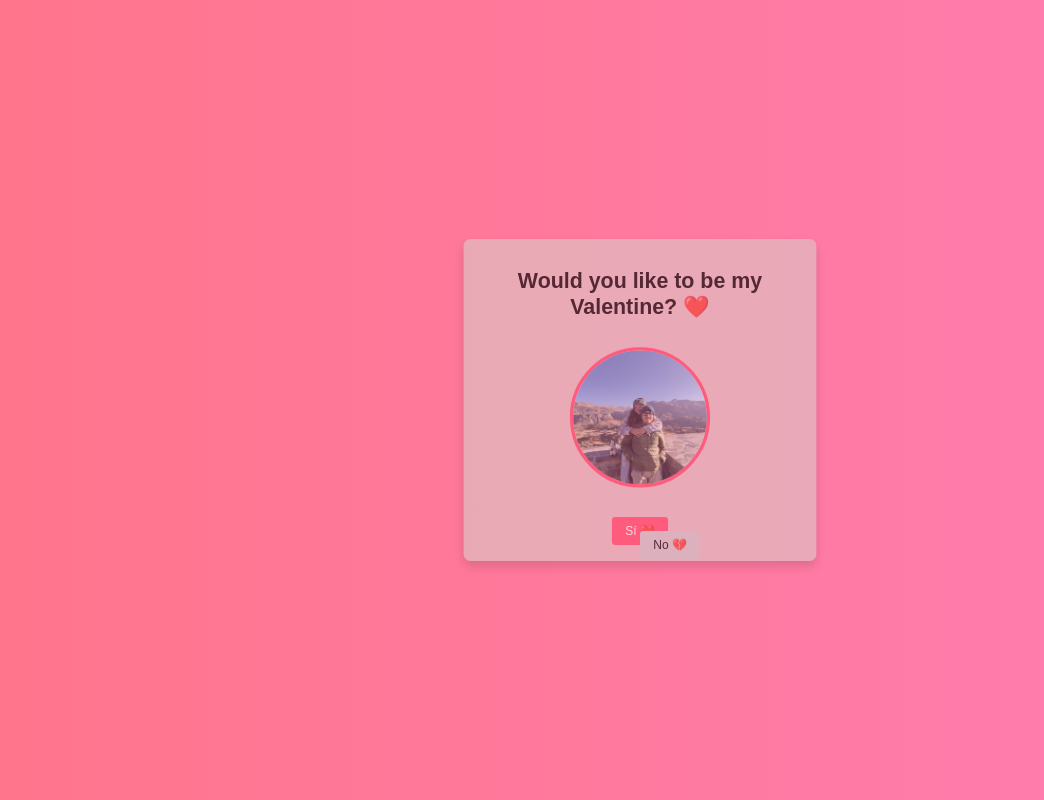
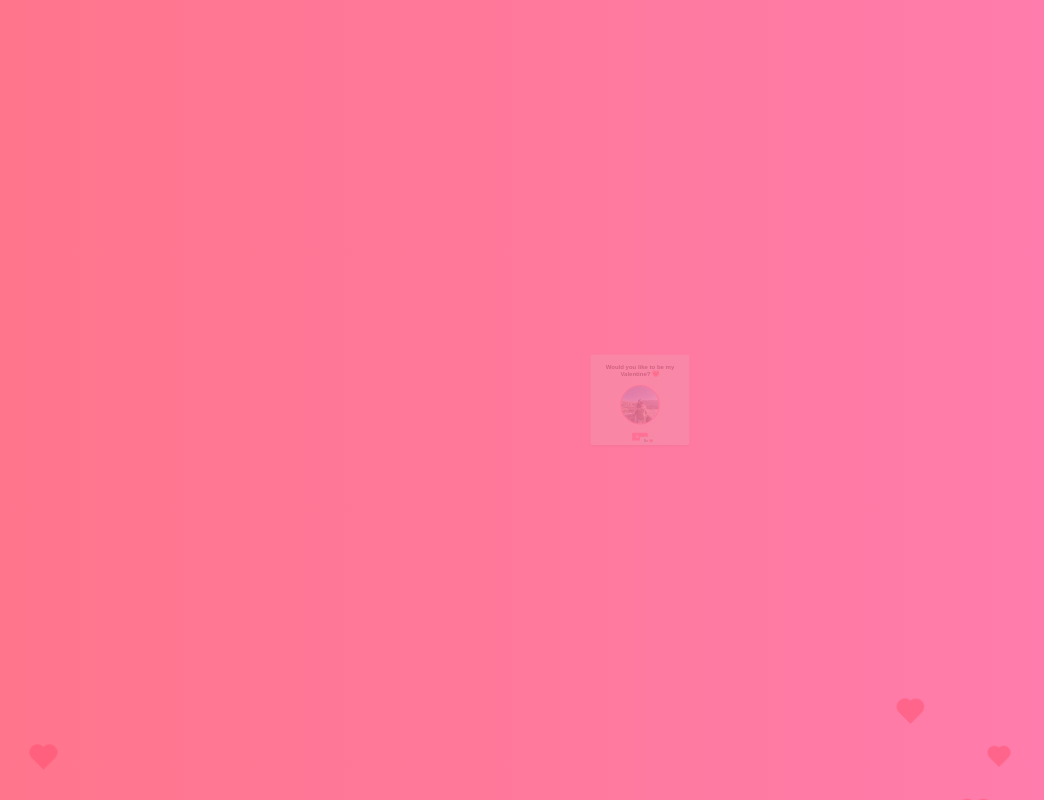
Before and after one commit to GustavoAdolfoRiverosJ/valentines-day-proposal, a React (Vite) app: page / in a window 1280 px wide. Both pictures are taken after a click on the button "Sí, dime! 💖". Shown: the whole page, without its empty margins (0-1044 px from the left). Built offline with nearby package versions, Linux system fonts and the light colour scheme.

Commit message:
Add floating hearts animation to Valentine's proposal screen

```diff
--- a/src/App.css
+++ b/src/App.css
@@ -145,3 +145,60 @@ button {
   90% { opacity: 1; transform: translate(-50%, -50%); }
   100% { opacity: 0; transform: translate(-50%, -45%); }
 }
+
+/*
+-------------------- CORAZONES --------------------
+*/
+/* ❤️ Contenedor de corazones de fondo */
+.hearts-background {
+  position: fixed;
+  top: 0;
+  left: 0;
+  width: 100vw;
+  height: 100vh;
+  pointer-events: none;
+  overflow: hidden;
+  z-index: -1;
+}
+
+/* ❤️ Corazón flotante */
+.heart-floating {
+  position: absolute;
+  bottom: -10vh; /* Inicia fuera de la pantalla */
+  width: 20px;
+  height: 20px;
+  background-color: #ff4d6d;
+  animation: floatBackground linear infinite;
+  transform: rotate(-45deg);
+}
+/* ❤️ Usamos ::before y ::after para crear la parte superior del corazón */
+.heart-floating::before,
+.heart-floating::after {
+  content: "";
+  position: absolute;
+  width: 100%;
+  height: 100%;
+  background-color: inherit;
+  border-radius: 50%;
+}
+
+.heart-floating::before {
+  top: -50%;
+  left: 0;
+}
+
+.heart-floating::after {
+  left: 50%;
+  top: 0;
+}
+
+@keyframes floatBackground {
+  from {
+    transform: translateY(0) scale(0.8) rotate(-45deg);
+    opacity: 0.6;
+  }
+  to {
+    transform: translateY(-120vh) scale(1.2) rotate(-45deg);
+    opacity: 0;
+  }
+}
--- a/src/App.jsx
+++ b/src/App.jsx
@@ -8,6 +8,7 @@ import backgroundMusic from "./assets/background-music.mp3";
 function App() {
   const [showIntro, setShowIntro] = useState(true);
   const [showProposal, setShowProposal] = useState(false);
+  const [hearts, setHearts] = useState([]); // Estado para almacenar los corazones de fondo
   const [noPosition, setNoPosition] = useState({ top: "50%", left: "50%" });
   const [noMessage, setNoMessage] = useState("");
   const [showPopup, setShowPopup] = useState(false);
@@ -24,19 +25,30 @@ function App() {
 
     setTimeout(() => {
       setShowProposal(true);
-    }, 100);
+      generateFloatingHearts();
+    }, 1000);
+  };
+
+  const generateFloatingHearts = () => {
+    const heartsArray = Array.from({ length: 20 }).map((_, i) => ({
+      id: i,
+      left: `${Math.random() * 100}vw`,
+      animationDuration: `${Math.random() * 5 + 3}s`,
+      delay: `${Math.random() * 3}s`,
+      size: `${Math.random() * 20 + 10}px`, // Tamaños aleatorios entre 10px y 30px
+    }));
+    setHearts(heartsArray);
   };
 
   const messages = [
     "Piénsalo bien! 😏. No es la respuesta correcta",
     "¿Estás segura? 🥺. No es la respuesta correcta",
-    "No lo hagas! 💔. No es la respuesta correcta"
+    "No lo hagas! 💔. No es la respuesta correcta",
   ];
 
   const moveNoButton = () => {
     const newTop = Math.random() * 80 + "%";
     const newLeft = Math.random() * 80 + "%";
-    console.log("Nueva posición:", { top: newTop, left: newLeft });
     setNoPosition({ top: newTop, left: newLeft });
   };
 
@@ -44,10 +56,7 @@ function App() {
     moveNoButton();
     setNoMessage(messages[Math.floor(Math.random() * messages.length)]);
     setShowPopup(true);
-
-    const audio = new Audio(errorSound);
-    audio.play();
-
+    new Audio(errorSound).play();
     setTimeout(() => {
       setShowPopup(false);
     }, 2000);
@@ -77,14 +86,38 @@ function App() {
       {showIntro ? (
         <IntroScreen startValentineScreen={startValentineScreen} />
       ) : (
+        <>
+          <div className="hearts-background">
+            {hearts.map((heart) => (
+              <div
+                key={heart.id}
+                className="heart-floating"
+                style={{
+                  left: heart.left,
+                  animationDuration: heart.animationDuration,
+                  animationDelay: heart.delay,
+                  width: heart.size,
+                  height: heart.size,
+                }}
+              ></div>
+            ))}
+          </div>
+
+          {/* ❤️ Contenedor de la propuesta */}
           <div className={`container ${showProposal ? "show" : ""}`}>
             <h1>Would you like to be my Valentine? ❤️</h1>
             <img src={image} alt="San Valentín" className="photo" />
             <div className="buttons">
-            <button className="yes" onClick={handleYesClick}>Sí ❤️</button>
+              <button className="yes" onClick={handleYesClick}>
+                Sí ❤️
+              </button>
               <button
                 className="no"
-              style={{ position: "absolute", top: noPosition.top, left: noPosition.left }}
+                style={{
+                  position: "absolute",
+                  top: noPosition.top,
+                  left: noPosition.left,
+                }}
                 onMouseEnter={moveNoButton}
                 onClick={handleNoClick}
               >
@@ -98,6 +131,7 @@ function App() {
               </div>
             )}
           </div>
+        </>
       )}
     </>
   );
```
Lines whose indentation alone changed are shown as unchanged.
